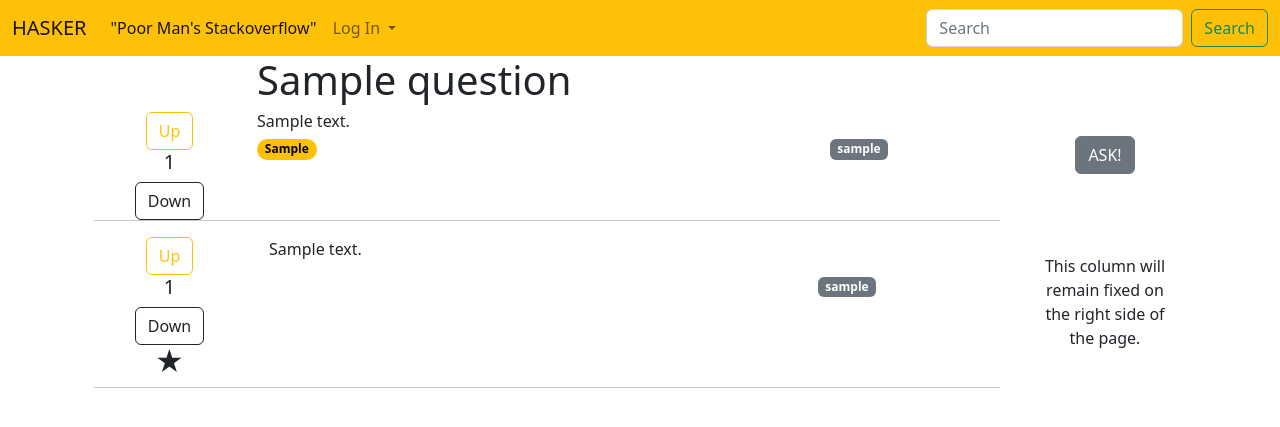
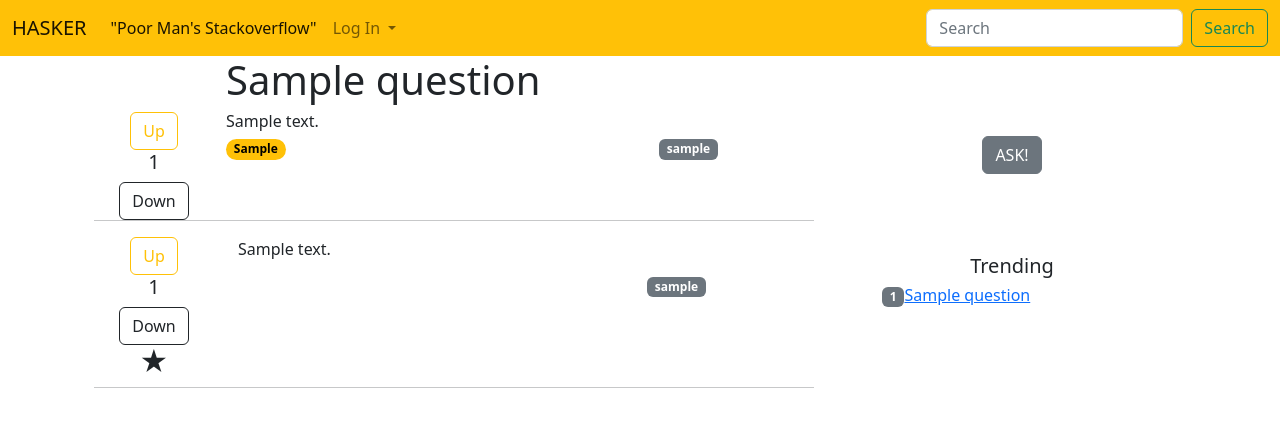
Before and after one commit to erastoff/hasker, a Django app: page /question/1/ in a window 1280 px wide. Shown: the top 427 px of the page. Run offline with Django 5.2, Linux system fonts and the light colour scheme; tables that the repository leaves empty hold one stand-in row (values such as "Sample post").

Commit message:
Master - trending sidebar with context processor added

```diff
--- a/hasker/settings.py
+++ b/hasker/settings.py
@@ -65,6 +65,7 @@ TEMPLATES = [
                 "django.template.context_processors.request",
                 "django.contrib.auth.context_processors.auth",
                 "django.contrib.messages.context_processors.messages",
+                "question.context_processors.popular_questions",
             ],
         },
     },
--- /dev/null
+++ b/question/context_processors.py
@@ -0,0 +1,6 @@
+from .models import Question
+
+
+def popular_questions(request):
+    popular_questions = Question.objects.order_by("-votes")[:5]
+    return {"popular_questions": popular_questions}
--- a/question/templates/question/detail.html
+++ b/question/templates/question/detail.html
@@ -17,11 +17,8 @@
     <div class="container text-center">
       <div class="row">
         <div class="col-2">
-            <!-- Кнопка для увеличения голоса -->
             <button class="btn btn-outline-warning incr-vote-btn" data-question-id="{{ question.pk }}">Up</button>
-                <!-- Отображение количества голосов -->
                 <h5 data-question-id="{{ question.pk }}">{{ question.votes }}</h5>
-            <!-- Кнопка для уменьшения голоса -->
             <button class="btn btn-outline-dark decr-vote-btn" data-question-id="{{ question.pk }}">Down</button>
         </div>
         <div class="col-9">
@@ -43,11 +40,8 @@
                 <div class="container text-center">
                   <div class="row">
                     <div class="col-2 align-items-center">
-                                <!-- Кнопка для увеличения голоса -->
                         <button class="btn btn-outline-warning incr-vote-answer-btn" data-answer-id="{{ answer.pk }}">Up</button>
-                            <!-- Отображение количества голосов -->
                             <h5 data-answer-id="{{ answer.pk }}">{{ answer.votes }}</h5>
-                        <!-- Кнопка для уменьшения голоса -->
                         <button class="btn btn-outline-dark decr-vote-answer-btn" data-answer-id="{{ answer.pk }}">Down</button>
                         {% if answer.is_right %}
                             <h3> ★ </h3>
--- a/templates/root.html
+++ b/templates/root.html
@@ -80,12 +80,12 @@
     <div class="container">
         <div class="container-fluid">
             <div class="row">
-                <div class="col">
+                <div class="col-8">
                     {% block body %}
                     <h1>Hello Hasker</h1>
                     {% endblock %}
                 </div>
-                    <div class="col-2 fixed-column">
+                    <div class="col-4 fixed-column">
                         <div class="container text-center" style="padding-top: 80px">
                               <div class="row row-cols-1">
                                 <div class="col">
@@ -94,7 +94,15 @@
                                     </form>
                                 </div>
                                 <div class="col" style="padding-top: 80px">
-                                    <p>This column will remain fixed on the right side of the page.</p>
+                                            <div class="popular-questions">
+                                                <h5>Trending</h5>
+                                                <ul>
+                                                    {% for question in popular_questions %}
+                                                        <div style="text-align: left;"><h6><span class="badge bg-secondary">{{ question.votes }} </span><a href="{% url 'question:question_detail' question.pk %}">{{ question.title }}</a></h6></div>
+                                                    {% endfor %}
+                                                </ul>
+                                            </div>
+                                    </div>
                                 </div>
                               </div>
                         </div>
```
